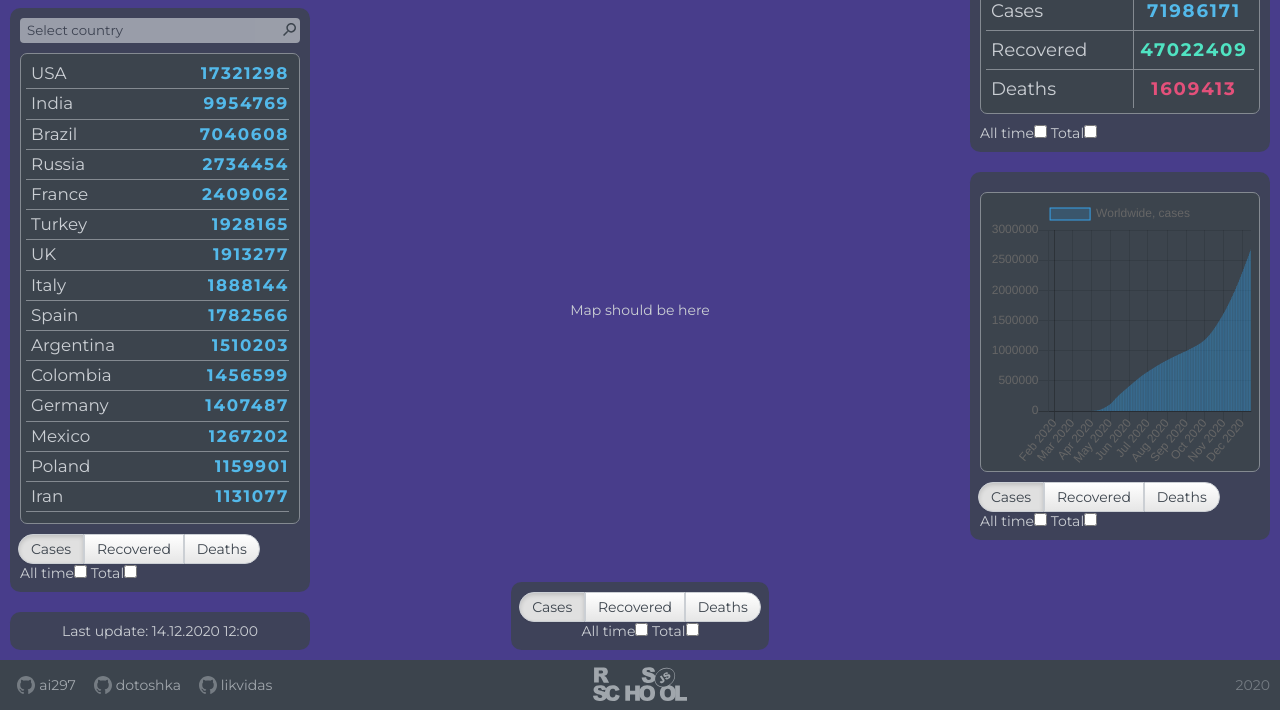
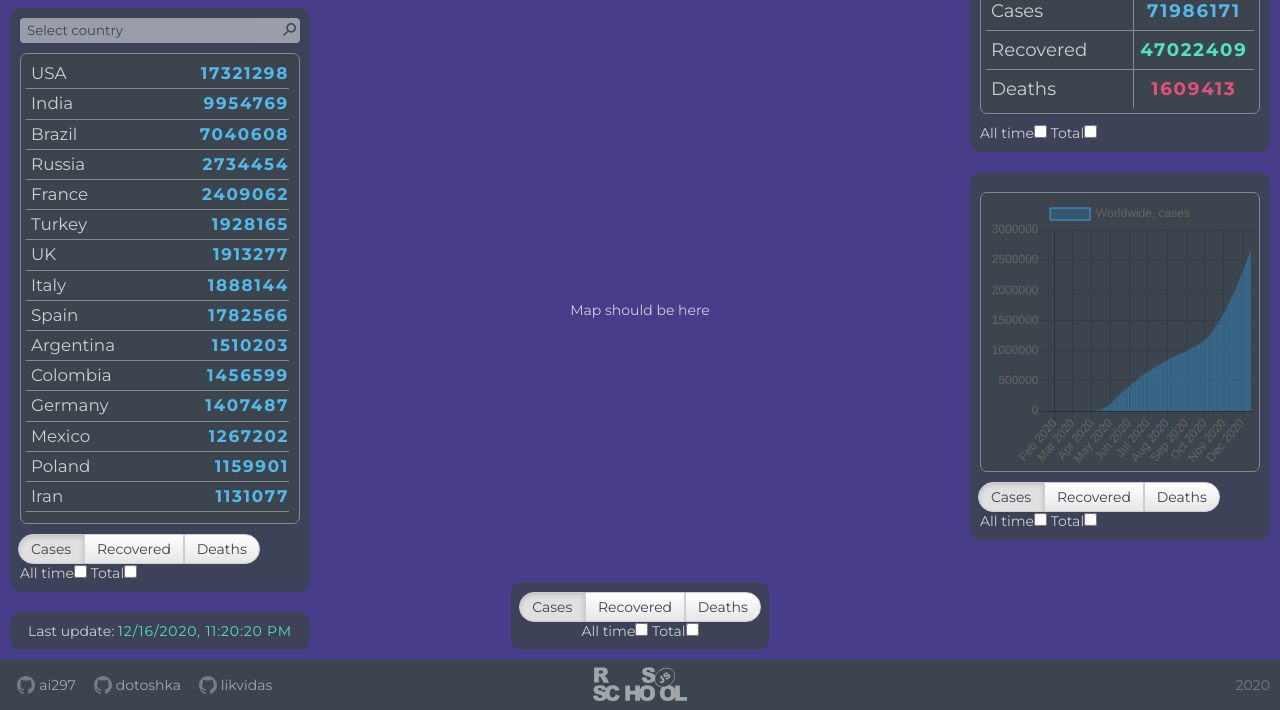
Before and after one commit to ai297/covid-dashboard, a website built with webpack: page src/index.html in a window 1280 px wide. Shown: the part 90-800 px from the top of the page. Built offline with nearby package versions, Linux system fonts and the light colour scheme.

Commit message:
feat: Implement last-update section

```diff
--- a/src/index.html
+++ b/src/index.html
@@ -27,9 +27,7 @@
             <label class="toggle-amount-pacients" is="switch-btn" value-checked="p 100k" value-unchecked="Total" name="amount-pacients"></label>
           </toggle-group>
         </section>
-        <section class="dashboard__section last-update">
-          <p>Last update: 14.12.2020 12:00</p>
-        </section>
+        <last-update-section class="dashboard__section last-update"></last-update-section>
       </div>
       <div class="dashboard__column dashboard__column--map-column">
         <section class="map-section">Map should be here</section>
--- a/src/index.js
+++ b/src/index.js
@@ -6,6 +6,7 @@ import SearchForm from './js/search-form';
 import CountriesList from './js/countries-list';
 import CountrySection from './js/country-section';
 import SwitchButton from './js/switch-button';
+import LastUpdate from './js/last-update-section';
 import AppChart from './js/app-chart';
 
 window.customElements.define('search-form', SearchForm);
@@ -15,5 +16,6 @@ window.customElements.define('tab-button', TabButton, { extends: 'label' });
 window.customElements.define('tabs-group', TabsGroup);
 window.customElements.define('switch-btn', SwitchButton, { extends: 'label' });
 window.customElements.define('app-chart', AppChart);
+window.customElements.define('last-update-section', LastUpdate);
 
 new App().start();
--- a/src/js/data-mapping.js
+++ b/src/js/data-mapping.js
@@ -13,7 +13,7 @@ export function mapSummaryData(data) {
       long: data.countryInfo.long,
       lat: data.countryInfo.lat,
     } : null,
-    updated: new Date(data.updated),
+    updated: data.updated,
   };
 }
 
--- a/src/js/data-service.js
+++ b/src/js/data-service.js
@@ -48,6 +48,7 @@ class DataService {
    *      long: 11,
    *      lat: 22,
    *    },
+   *    updated: Date
    *  }
    * ]
    */
--- /dev/null
+++ b/src/js/last-update-section.js
@@ -0,0 +1,18 @@
+import EVENTS from './events';
+
+class LastUpdate extends HTMLElement {
+  constructor() {
+    super();
+    this.textElement = document.createElement('p');
+
+    window.addEventListener(EVENTS.DATA.showSummarySelected, (event) => {
+      const lastUpdate = new Date(event.detail.updated);
+      this.textElement.innerHTML = `Last update: <span>${lastUpdate.toLocaleString()}</span>`;
+    });
+  }
+
+  connectedCallback() {
+    this.append(this.textElement);
+  }
+}
+export default LastUpdate;
--- a/src/styles/dashboard.scss
+++ b/src/styles/dashboard.scss
@@ -101,3 +101,12 @@
   //bottom: $footer-height + $base-padding-size;
   @include flex-center;
 }
+
+.last-update {
+  overflow: hidden;
+  white-space: nowrap;
+  span {
+    color: $color-recovered;
+    letter-spacing: 0.06em;
+  }
+}
```
